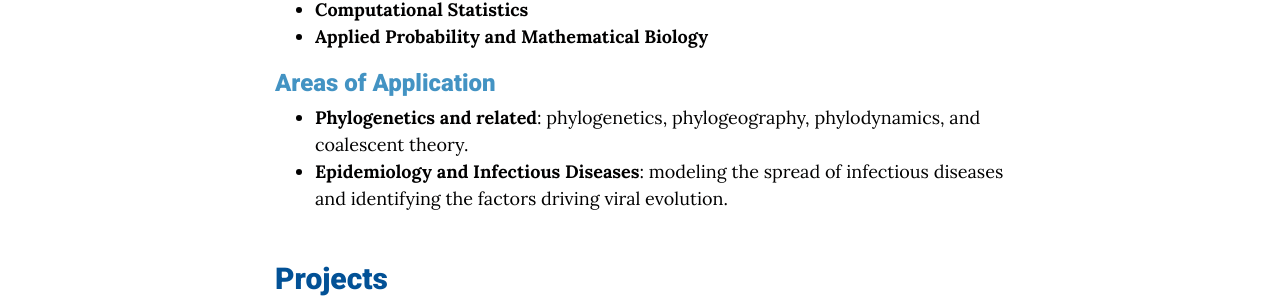
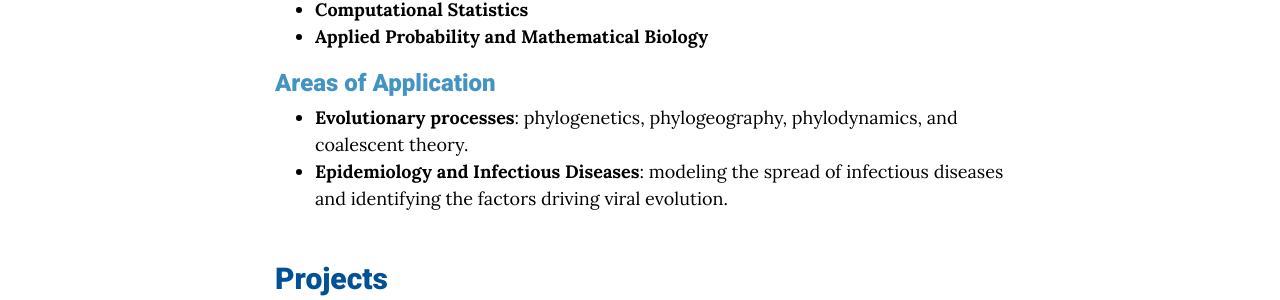
Before and after one commit to fil-monti/fil-monti.github.io, a Jekyll site: the page built from myresearch.md, in a window 1280 px wide and 1332 px high. Shown: the part 442-742 px from the top of the window. Built offline with Jekyll 4.4.1, drawn with Linux system fonts in a browser that asks for light colours; nearby versions of some CDN libraries.

Commit message:
re-phrasing

```diff
--- a/myresearch.md
+++ b/myresearch.md
@@ -14,7 +14,7 @@ subtitle: Modeling Evolution
 [//]: # (- Markov Chain Monte Carlo &#40;MCMC&#41; methods and HMC)
 
 ### <span style="color:#4393C3;">Areas of Application</span>
-- **Phylogenetics and related**: phylogenetics, phylogeography, phylodynamics, and coalescent theory.
+- **Evolutionary processes**: phylogenetics, phylogeography, phylodynamics, and coalescent theory.
 - **Epidemiology and Infectious Diseases**: modeling the spread of infectious diseases and
   identifying the factors driving viral evolution.
 
```
